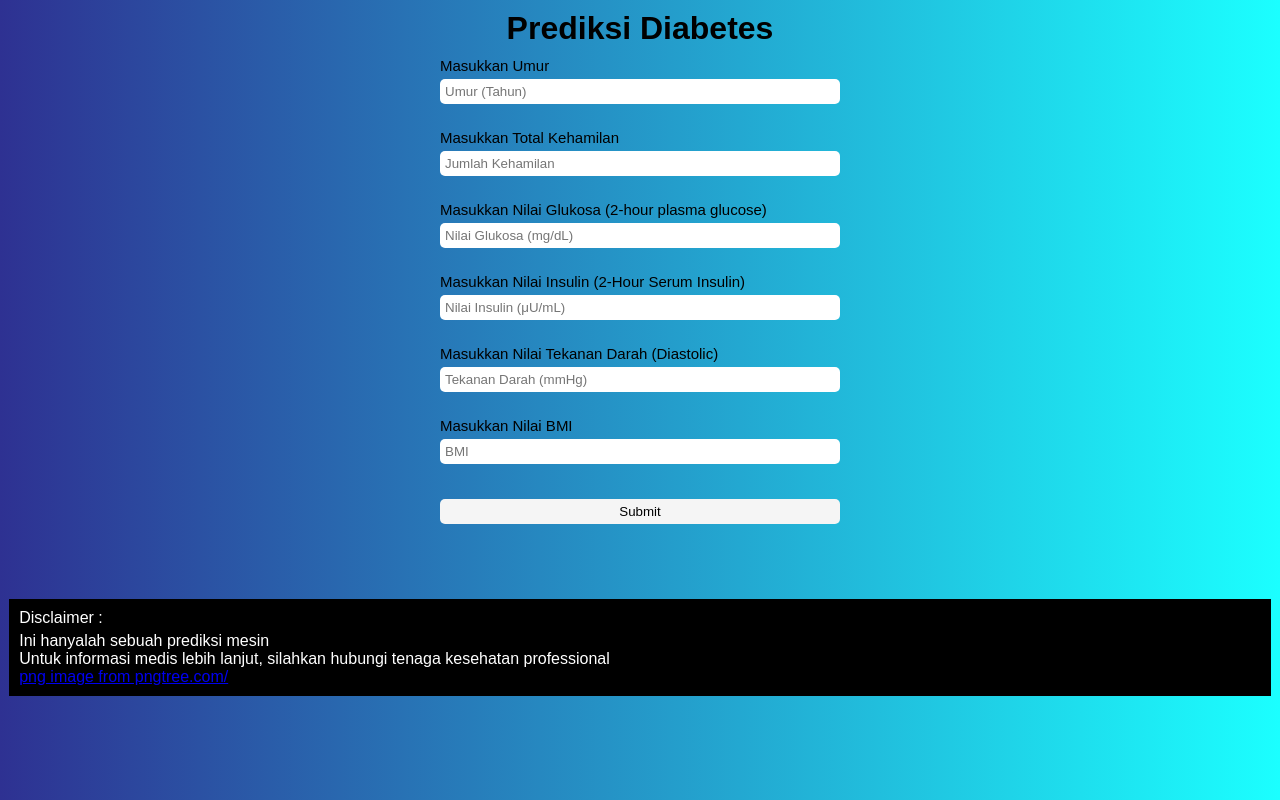
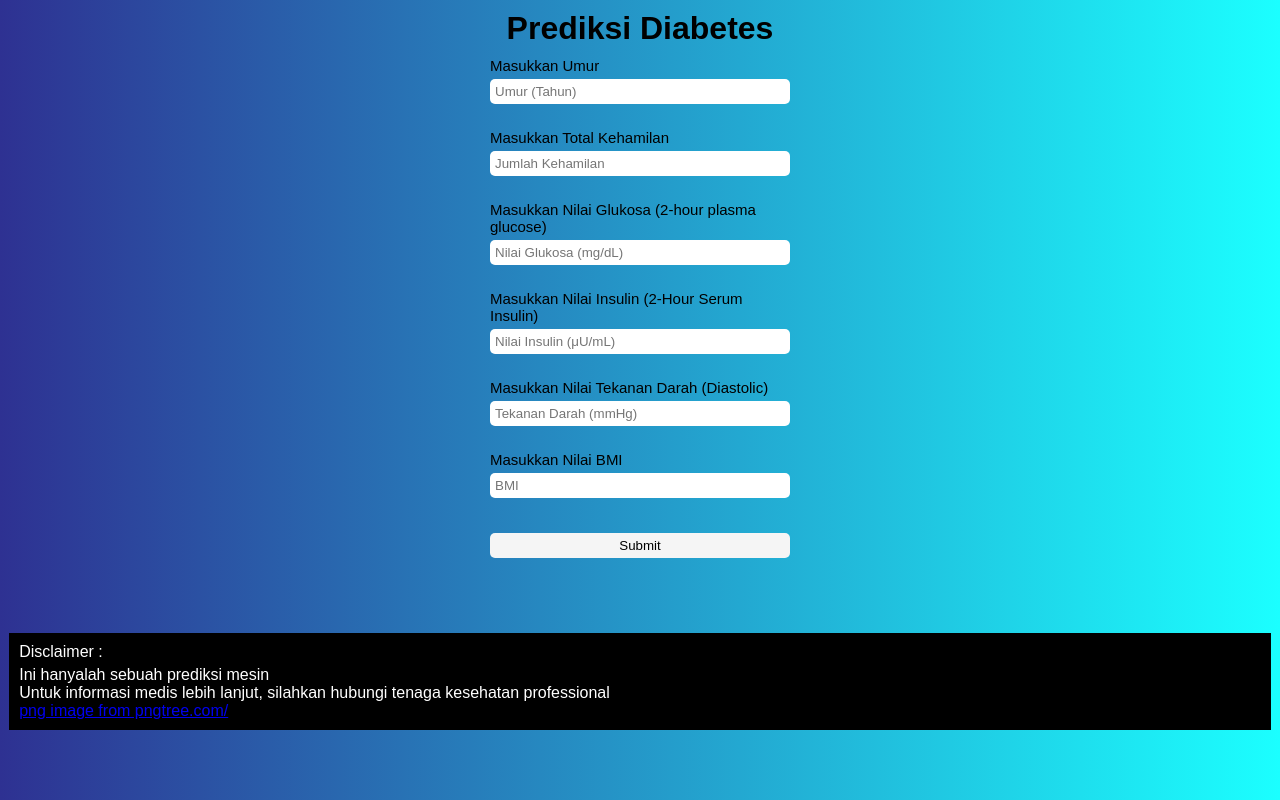
Before and after one commit to azureeeeeeeeeeee/Diabetes-Prediction, a Flask app: page / in a window 1280 px wide. Run offline with Flask 3, Linux system fonts and the light colour scheme; parts of the project's set-up code (start-up, migrations or seed data) failed here and were passed over.

Commit message:
Update main.css

```diff
--- a/static/styles/main.css
+++ b/static/styles/main.css
@@ -19,7 +19,7 @@ h1 {
 form {
   display: flex;
   flex-direction: column;
-  width: 400px;
+  width: 300px;
 }
 
 form label {
```
